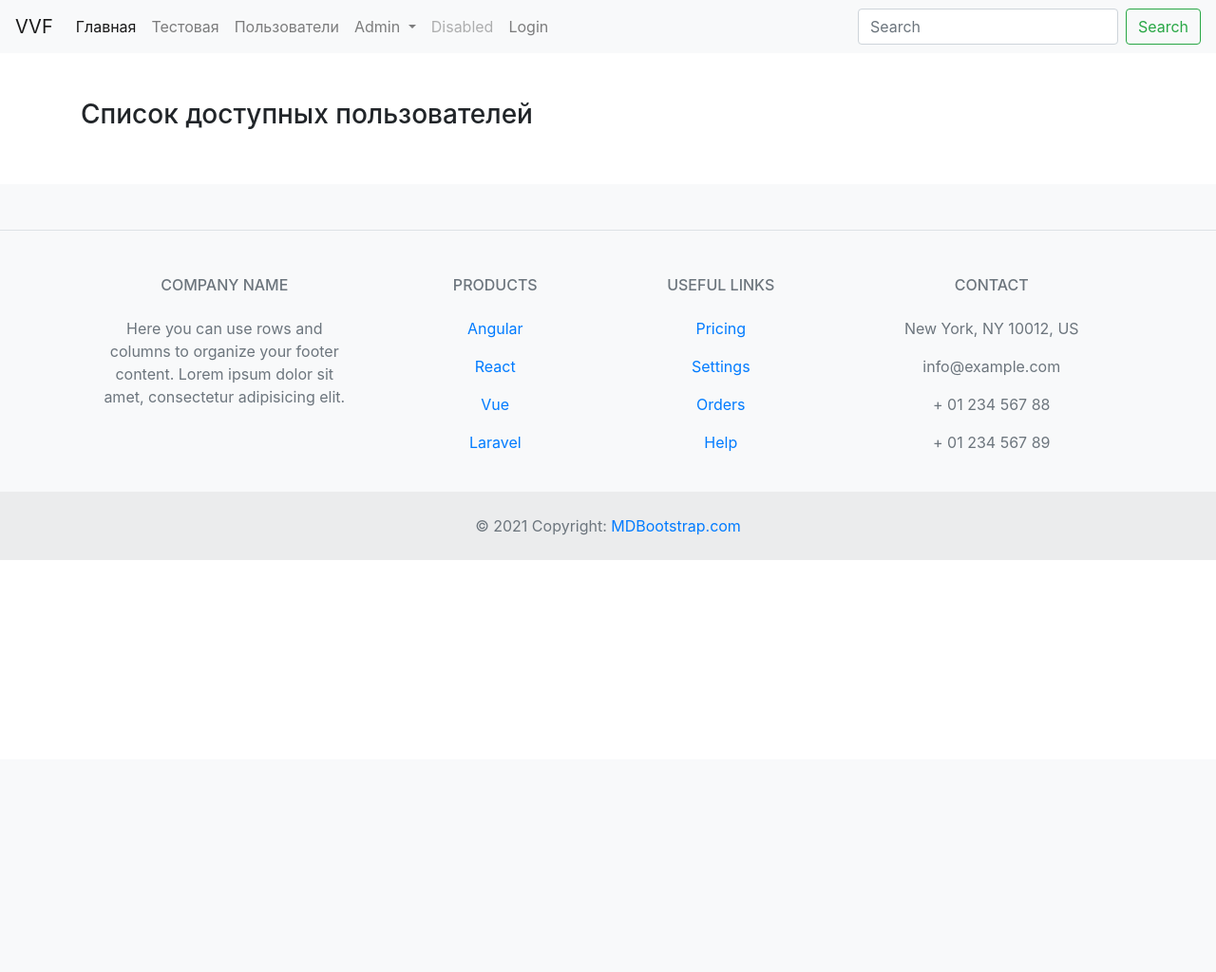
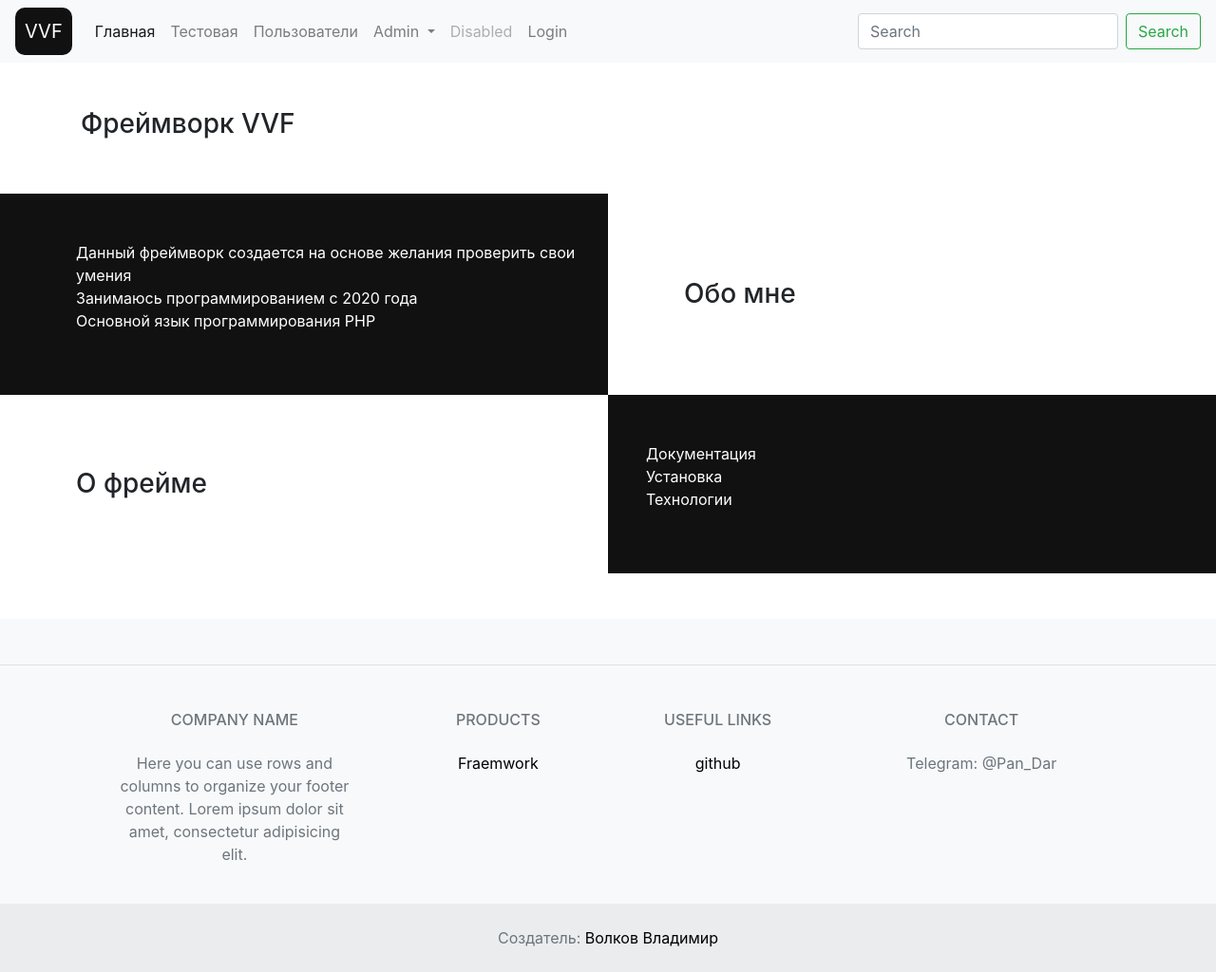
Before and after one commit to Lanserot/frame3, a PHP site: page /users in a window 1280 px wide. Shown: the whole page at 95% size. Before the commit the page ends 590 px from the top, so only its background shows below. Run offline with PHP 8.4, Linux system fonts and the light colour scheme; data that the repository does not hold is empty; some libraries are stand-ins or nearby versions.

Commit message:
Started to implement Middleware

```diff
--- a/composer.json
+++ b/composer.json
@@ -6,7 +6,8 @@
     "autoload": {
         "psr-4": {
             "Core\\": "core/",
-            "Migrations\\": "migrations/"
+            "Migrations\\": "migrations/",
+            "Middleware\\": "middleware/"
         }
     },
     "authors": [
--- a/core/Controllers/Default/Controller.php
+++ b/core/Controllers/Default/Controller.php
@@ -17,8 +17,8 @@ class Controller implements ControllerInterface
     public function render(string $page, array $attr = []): void
     {
         $filePath = 'public/' . str_replace('.', '/', $page) . '.php';
-        if(!file_exists($filePath)){
-            echo $page . ' not found';
+        if (!file_exists($filePath)) {
+            echo $page . ' not found page';
             return;
         }
         $this->pageFactory->renderPage($filePath, $attr);
@@ -31,7 +31,7 @@ class Controller implements ControllerInterface
 
     public function __call(string $method, array $arguments): void
     {
-        echo $method . ' not found';
+        echo $method . ' Controller not found';
     }
 
     public function initPageFactory()
--- a/core/Route/Route.php
+++ b/core/Route/Route.php
@@ -2,7 +2,11 @@
 
 namespace Core\Route;
 
+use Closure;
+use Core\Controllers\MainController;
 use Core\Controllers\Default\ControllerInterface;
+use Core\Controllers\Default\Error404Controller;
+use Core\Controllers\MainController as ControllersMainController;
 
 class Route
 {
@@ -24,7 +28,7 @@ class Route
 
     static public function route(string $route)
     {
-        if(empty(self::$routeNameList[$route])){
+        if (empty(self::$routeNameList[$route])) {
             return;
         }
         return self::$routeNameList[$route];
@@ -34,7 +38,9 @@ class Route
     {
         self::$url = $url;
 
+        //Already found page
         if (self::$found) return self::getInstance();
+
         $requestUrl = $_SERVER['REQUEST_URI'];
         $attr = [];
         if ($requestUrl != '/') {
@@ -71,7 +77,6 @@ class Route
         self::$found = true;
 
         return self::getInstance();
-
     }
 
     static public function post(string $url, string $controller): Route
@@ -121,10 +126,16 @@ class Route
         $controller = explode('@', self::$controller);
         $attr = self::$attr;
 
+        if (self::$controller == '') {
+            $main = new MainController();
+            $main->index();
+            return;
+        }
+
         $controllerClass = current($controller);
         $controllerPath =  'Core\Controllers\\' . $controllerClass;
         if (!class_exists($controllerPath)) {
-            echo $controllerClass . ' not found';
+            echo $controllerClass . ' not found controller path';
             return;
         }
 
@@ -144,4 +155,13 @@ class Route
         $controllerMethod = $controller[1];
         $controllerClass->$controllerMethod();
     }
+
+    static public function middleware(string $middleware)
+    {
+        self::$controller = '';
+        self::$attr = [];
+        self::$found = false;
+
+        return self::getInstance();
+    }
 }
--- a/core/Route/web.php
+++ b/core/Route/web.php
@@ -2,42 +2,15 @@
 
 use Core\Route\Route;
 
-Route::get(
-    '/', 'MainController@index'
-)->name('main');
+Route::get('users', 'UserController@user')->name('users')->middleware('user:auth');
 
-Route::get(
-    'test', 'TestController@testMethod'
-)->name('test-page');
-
-Route::get(
-    'users', 'UserController@user'
-)->name('users');
-
-Route::get(
-    'login', 'UserController@login'
-)->name('login');
-
-Route::post(
-    'login', 'UserController@loginPost'
-)->name('login');
-
-Route::get(
-    'user/{id}', 'UserController@index'
-);
-Route::get(
-    'about-site/technologies', 'AboutSite\\TechnologiesController@index'
-)->name('technologies');
-Route::get(
-    'about-site/install', 'AboutSite\\InstallController@index'
-)->name('install');
-Route::get(
-    'about-site/documentation', 'AboutSite\\DocumentationController@index'
-)->name('documentation');
-Route::get(
-    'user/{id}/change', 'UserController@index'
-);
-
-Route::get(
-    'admin', 'Admin\\MainController@index'
-)->name('admin');
+Route::get('/', 'MainController@index')->name('main');
+Route::get('test', 'TestController@testMethod')->name('test-page');
+Route::get('login', 'UserController@login')->name('login');
+Route::post('login', 'UserController@loginPost')->name('login');
+Route::get('user/{id}', 'UserController@index');
+Route::get('about-site/technologies', 'AboutSite\\TechnologiesController@index')->name('technologies');
+Route::get('about-site/install', 'AboutSite\\InstallController@index')->name('install');
+Route::get('about-site/documentation', 'AboutSite\\DocumentationController@index')->name('documentation');
+Route::get('user/{id}/change', 'UserController@index');
+Route::get('admin', 'Admin\\MainController@index')->name('admin');
--- a/public/Main/index.php
+++ b/public/Main/index.php
@@ -5,17 +5,29 @@ use Core\Route\Route;
 ?>
 @title=Главная@
 <div class="container main-container">
-    <div class="row mt-5">
+    <div class="row mt-5 mb-5">
         <h3>Фреймворк VVF</h3>
     </div>
-    <div class="row mt-5">
-        <div class="col-lg-6 vertical-center"><h3>О фрейме</h3></div>
-        <div class="col-lg-6">
-            <ul>
-                <li><a href="<?= Route::route('documentation'); ?>">Документация</a> </li>
-                <li><a href="<?= Route::route('install'); ?>">Установка</a></li>
-                <li><a href="<?= Route::route('technologies'); ?>">Технологии</a></li>
-            </ul>
-        </div>
+</div>
+<div class="row ">
+    <div class="col-lg-6 black-bg">
+        <p>Данный фреймворк создается на основе желания проверить свои умения <br>
+            Занимаюсь программированием с 2020 года <br>
+            Основной язык программирования PHP</p>
+    </div>
+    <div class="col-lg-6 vertical-center">
+        <h3>Обо мне</h3>
     </div>
 </div>
+<div class="row">
+    <div class="col-lg-6 vertical-center">
+        <h3>О фрейме</h3>
+    </div>
+    <div class="col-lg-6 black-bg">
+        <ul>
+            <li><a href="<?= Route::route('documentation'); ?>">Документация</a> </li>
+            <li><a href="<?= Route::route('install'); ?>">Установка</a></li>
+            <li><a href="<?= Route::route('technologies'); ?>">Технологии</a></li>
+        </ul>
+    </div>
+</div>
--- a/public/footer.php
+++ b/public/footer.php
@@ -1,5 +1,5 @@
 <!-- Footer -->
-<footer class="text-center text-lg-start bg-light text-muted">
+<footer class="text-center text-lg-start bg-light text-muted mt-5">
   <!-- Section: Social media -->
   <section class="d-flex justify-content-center justify-content-lg-between p-4 border-bottom">
     <div>
@@ -51,9 +51,9 @@
             Products
           </h6>
           <p>
-            <a href="#!" class="text-reset">Angular</a>
+            <a href="https://github.com/Lanserot/frame3" class="text-reset">Fraemwork</a>
           </p>
-          <p>
+          <!-- <p>
             <a href="#!" class="text-reset">React</a>
           </p>
           <p>
@@ -61,7 +61,7 @@
           </p>
           <p>
             <a href="#!" class="text-reset">Laravel</a>
-          </p>
+          </p> -->
         </div>
         <!-- Grid column -->
 
@@ -72,17 +72,9 @@
             Useful links
           </h6>
           <p>
-            <a href="#!" class="text-reset">Pricing</a>
+            <a href="https://github.com/Lanserot/frame3" class="text-reset">github</a>
           </p>
-          <p>
-            <a href="#!" class="text-reset">Settings</a>
-          </p>
-          <p>
-            <a href="#!" class="text-reset">Orders</a>
-          </p>
-          <p>
-            <a href="#!" class="text-reset">Help</a>
-          </p>
+
         </div>
         <!-- Grid column -->
 
@@ -90,13 +82,13 @@
         <div class="col-md-4 col-lg-3 col-xl-3 mx-auto mb-md-0 mb-4">
           <!-- Links -->
           <h6 class="text-uppercase fw-bold mb-4">Contact</h6>
-          <p><i class="fas fa-home me-3"></i> New York, NY 10012, US</p>
+          <!-- <p><i class="fas fa-home me-3"></i> New York, NY 10012, US</p>-->
           <p>
             <i class="fas fa-envelope me-3"></i>
-            info@example.com
+            Telegram: @Pan_Dar
           </p>
-          <p><i class="fas fa-phone me-3"></i> + 01 234 567 88</p>
-          <p><i class="fas fa-print me-3"></i> + 01 234 567 89</p>
+         <!-- <p><i class="fas fa-phone me-3"></i> + 01 234 567 88</p>
+          <p><i class="fas fa-print me-3"></i> + 01 234 567 89</p> -->
         </div>
         <!-- Grid column -->
       </div>
@@ -107,8 +99,8 @@
 
   <!-- Copyright -->
   <div class="text-center p-4" style="background-color: rgba(0, 0, 0, 0.05);">
-    © 2021 Copyright:
-    <a class="text-reset fw-bold" href="https://mdbootstrap.com/">MDBootstrap.com</a>
+    Создатель:
+    <a class="text-reset fw-bold" href="/">Волков Владимир</a>
   </div>
   <!-- Copyright -->
 </footer>
--- a/public/header.php
+++ b/public/header.php
@@ -1,7 +1,5 @@
 <?php
-
 use Core\Route\Route;
-
 ?>
 <!DOCTYPE html>
 <html lang="en">
--- a/public/templates/css/style.css
+++ b/public/templates/css/style.css
@@ -1,10 +1,41 @@
 li {
     list-style-type: none;
 }
+a {
+    text-decoration:none;
+    color: black;
+}
+.row {
+    max-width: 100vw;
+    margin: auto;
+}
 .vertical-center {
+    padding-left: 80px;
     display: table;
+}
+.navbar-light
+.navbar-brand {
+    color: white;
+}
+
+.navbar-brand {
+    background: #111111;
+    padding: 10px;
+    border-radius: 10px;
 }
 .vertical-center h3 {
     display: table-cell;
     vertical-align: middle;
 }
+.black-bg {
+    padding: 50px 0;
+    background-color: #111111;
+}
+.black-bg a {
+    color: white;
+}
+.black-bg p {
+    color: white;
+    margin-left: 80px;
+
+}
```
Also changed, not shown: core/Middleware/User.php (added, +11 -0 lines), README.MD.
